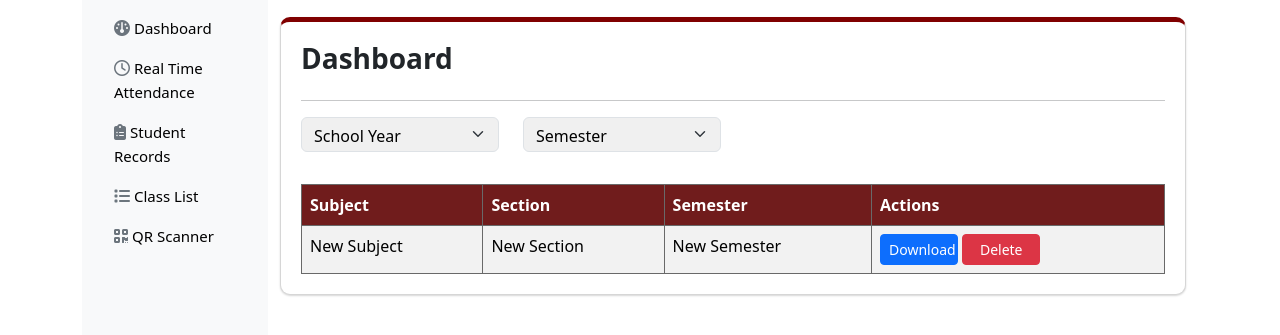
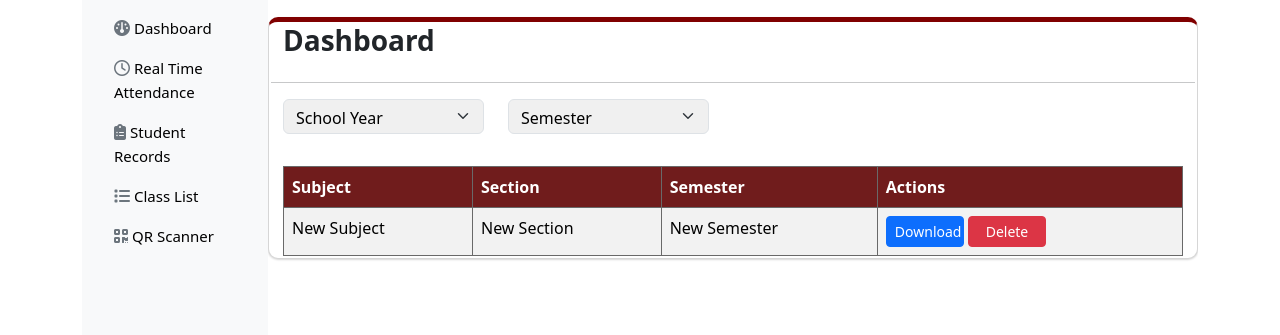
Before and after one commit to stvnmbt/pasok, a Flask app: template src/templates/core/faculty/index.html in a window 1280 px wide. Shown: the top 335 px of the page. Run offline with Flask 3, Linux system fonts and the light colour scheme; the template is opened without the code that fills it, so the values that code supplies are empty; parts of the project's set-up code (start-up, migrations or seed data) failed here and were passed over; some libraries are stand-ins or nearby versions.

Commit message:
fixed sidebar

```diff
--- a/src/templates/core/faculty/sidebar.html
+++ b/src/templates/core/faculty/sidebar.html
@@ -4,19 +4,7 @@
 
 {% block content %}
 
-<style>
-    .box {
-     -ms-flex: 1 1 auto;
-     flex: 1 1 auto;
-     margin-top: 17px;
-     padding: 1.25rem;
-     border: 0.001px solid rgba(0, 0, 0, 0.16);
-     border-top: 5px solid maroon;
-     border-radius: 10px;
-     box-shadow: rgba(0, 0, 0, 0.16) 0px 1px 2px;
- }
 
-</style>
 <!-- Sidebar -->
 <div class="container-fluid overflow-hidden">
     <div class="row vh-100 overflow-auto">
@@ -53,7 +41,14 @@
         </div>
         <div class="col d-flex flex-column h-100" >
             <div class="container-fluid p-0">
-                <div class="box">
+                <div class="row" style="-ms-flex: 1 1 auto;
+                flex: 1 1 auto;
+                margin-top: 17px;
+                padding: 2px;
+                border: 0.001px solid rgba(0, 0, 0, 0.16);
+                border-top: 5px solid maroon;
+                border-radius: 10px;
+                box-shadow: rgba(0, 0, 0, 0.16) 0px 1px 2px;">
                 {% block body %}{% endblock %}
                 </div>
             </div>
```
